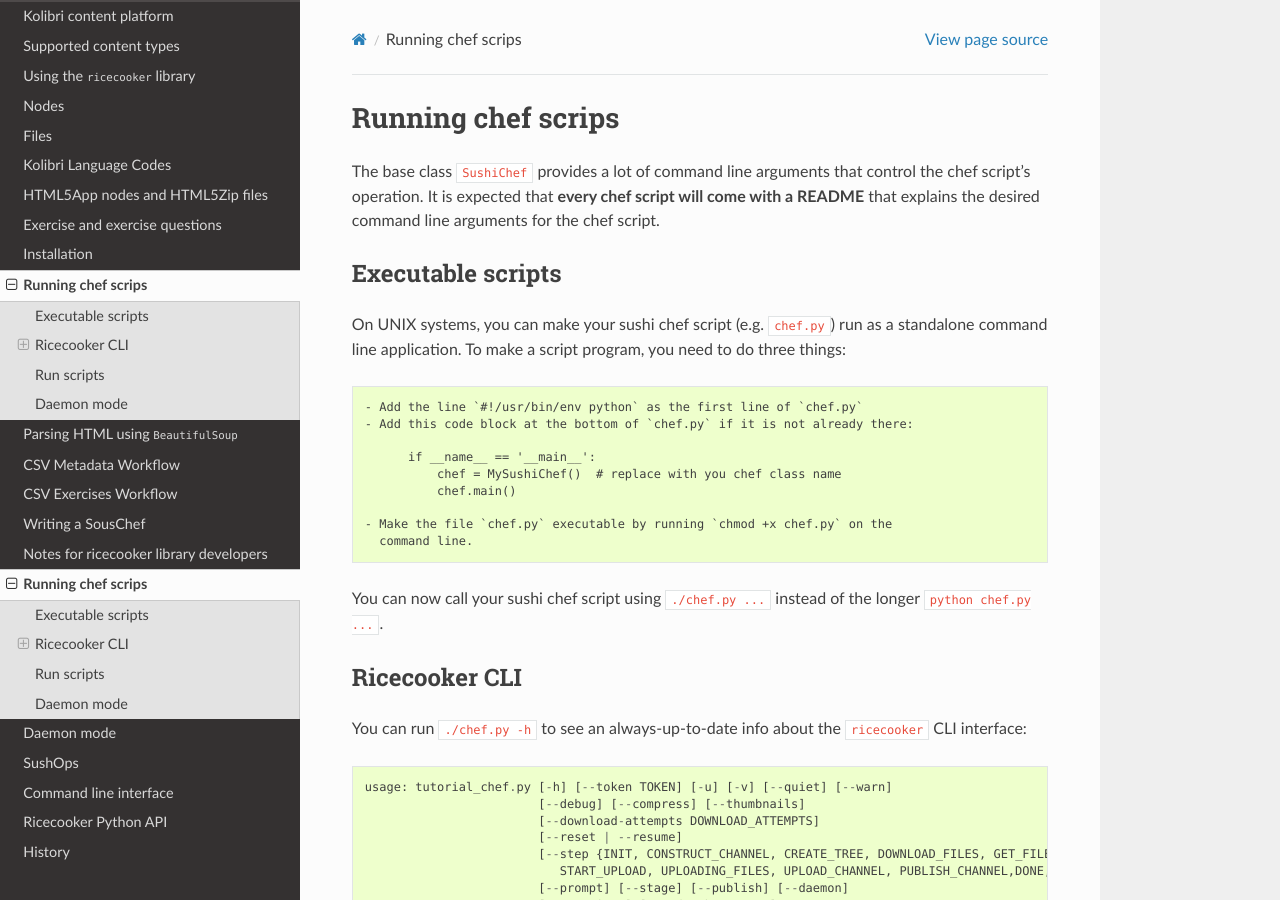
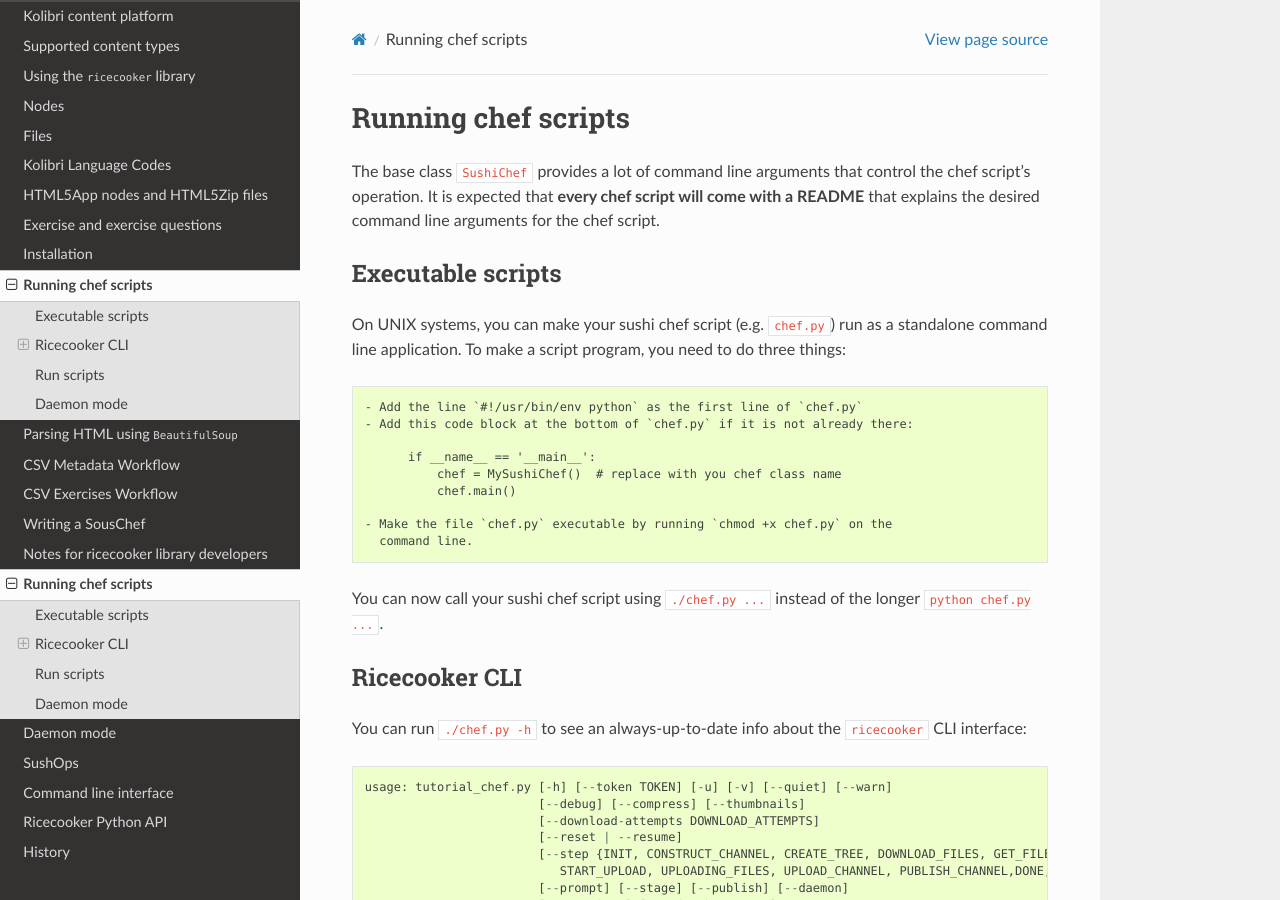
Before and after one commit to learningequality/ricecooker, a Sphinx documentation site: the page built from docs/chefops.md, in a window 1280 px wide and 900 px high. Built offline with Sphinx 7.4.7 and the Read the Docs theme 2.0.0, drawn with Linux system fonts in a browser that asks for light colours.

Commit message:
Minor tweaks

```diff
--- a/docs/chefops.md
+++ b/docs/chefops.md
@@ -1,5 +1,5 @@
-Running chef scrips
-===================
+Running chef scripts
+====================
 The base class `SushiChef` provides a lot of command line arguments that control
 the chef script's operation. It is expected that **every chef script will come
 with a README** that explains the desired command line arguments for the chef script.
```
Also changed, not shown: docs/utils.rst (+7 -0 lines).
